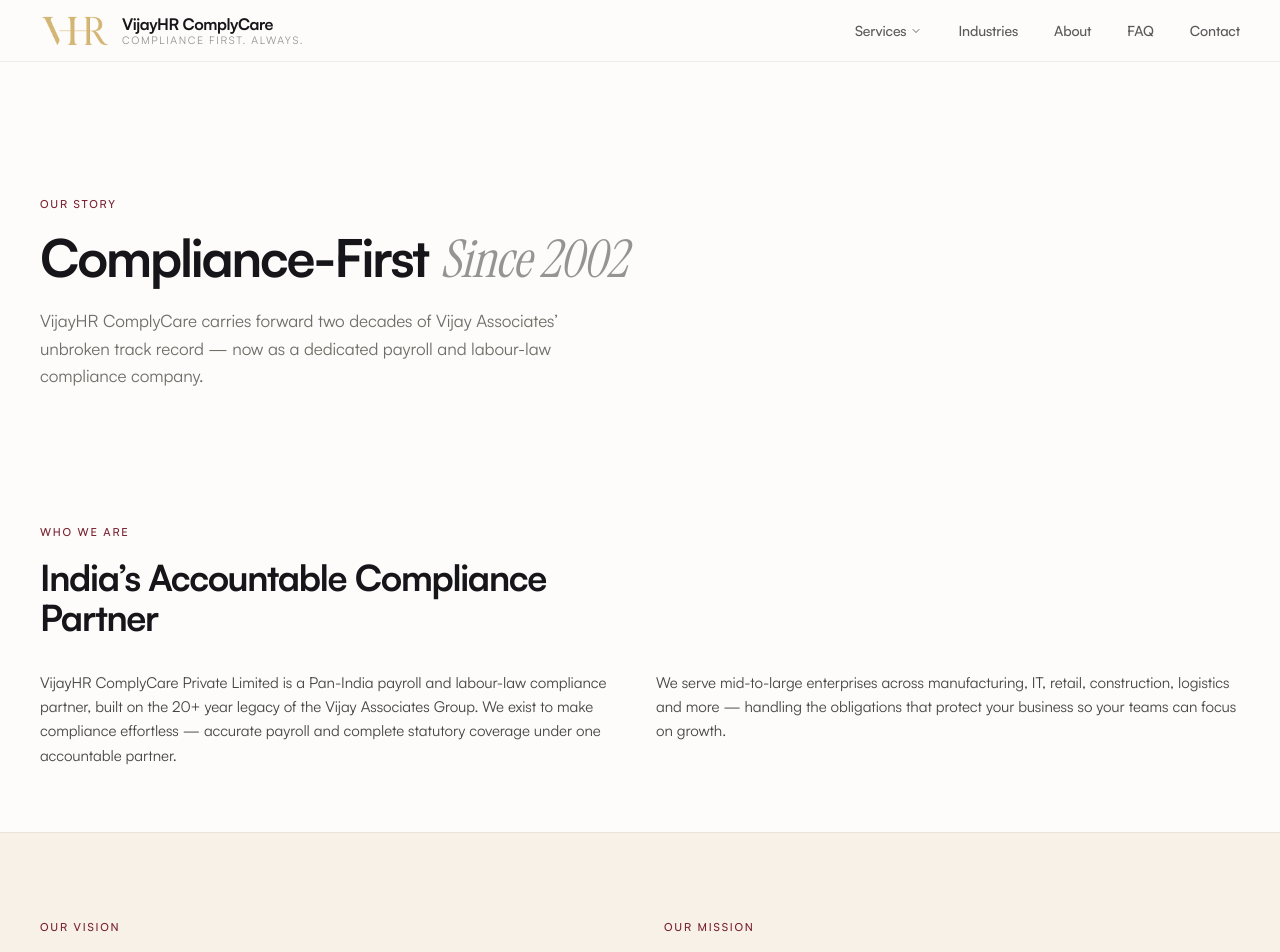
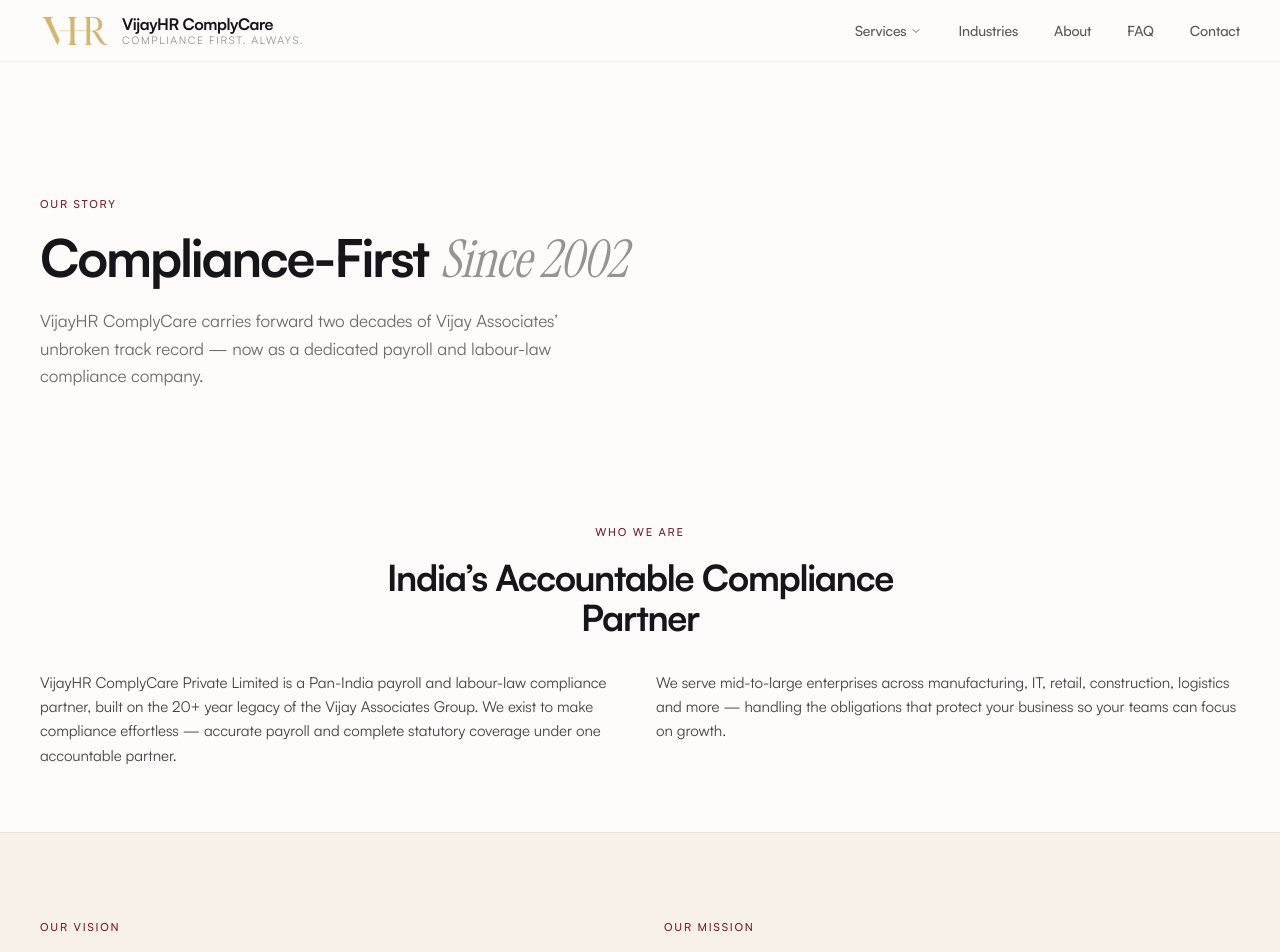
Before and after one commit to Azhwin05/VijayHR, a Next.js app: page /complycare/about in a window 1280 px wide. Shown: the top 952 px of the page. Built offline with nearby package versions, Linux system fonts and the light colour scheme.

Commit message:
Center the Who We Are eyebrow and heading on the About page

```diff
--- a/app/complycare/about/page.tsx
+++ b/app/complycare/about/page.tsx
@@ -35,18 +35,18 @@
         </Reveal>
       </section>
 
-      <section className="mx-auto max-w-[1280px] px-6 py-16 sm:px-10">
+      <section className="mx-auto max-w-[1280px] px-6 py-16 text-center sm:px-10">
         <Reveal>
           <span className="text-[11px] font-medium uppercase tracking-[0.16em] text-[var(--accent)]">
             Who We Are
           </span>
         </Reveal>
         <Reveal delay={0.06}>
-          <h2 className="mt-4 max-w-xl font-display text-[30px] leading-tight text-ink sm:text-[36px]">
+          <h2 className="mx-auto mt-4 max-w-xl font-display text-[30px] leading-tight text-ink sm:text-[36px]">
             India&rsquo;s Accountable Compliance Partner
           </h2>
         </Reveal>
-        <div className="mt-8 grid grid-cols-1 gap-8 sm:grid-cols-2">
+        <div className="mt-8 grid grid-cols-1 gap-8 text-left sm:grid-cols-2">
           <Reveal delay={0.1}>
             <p className="text-[15px] leading-relaxed text-ink/80">
               VijayHR ComplyCare Private Limited is a Pan-India payroll and
```
